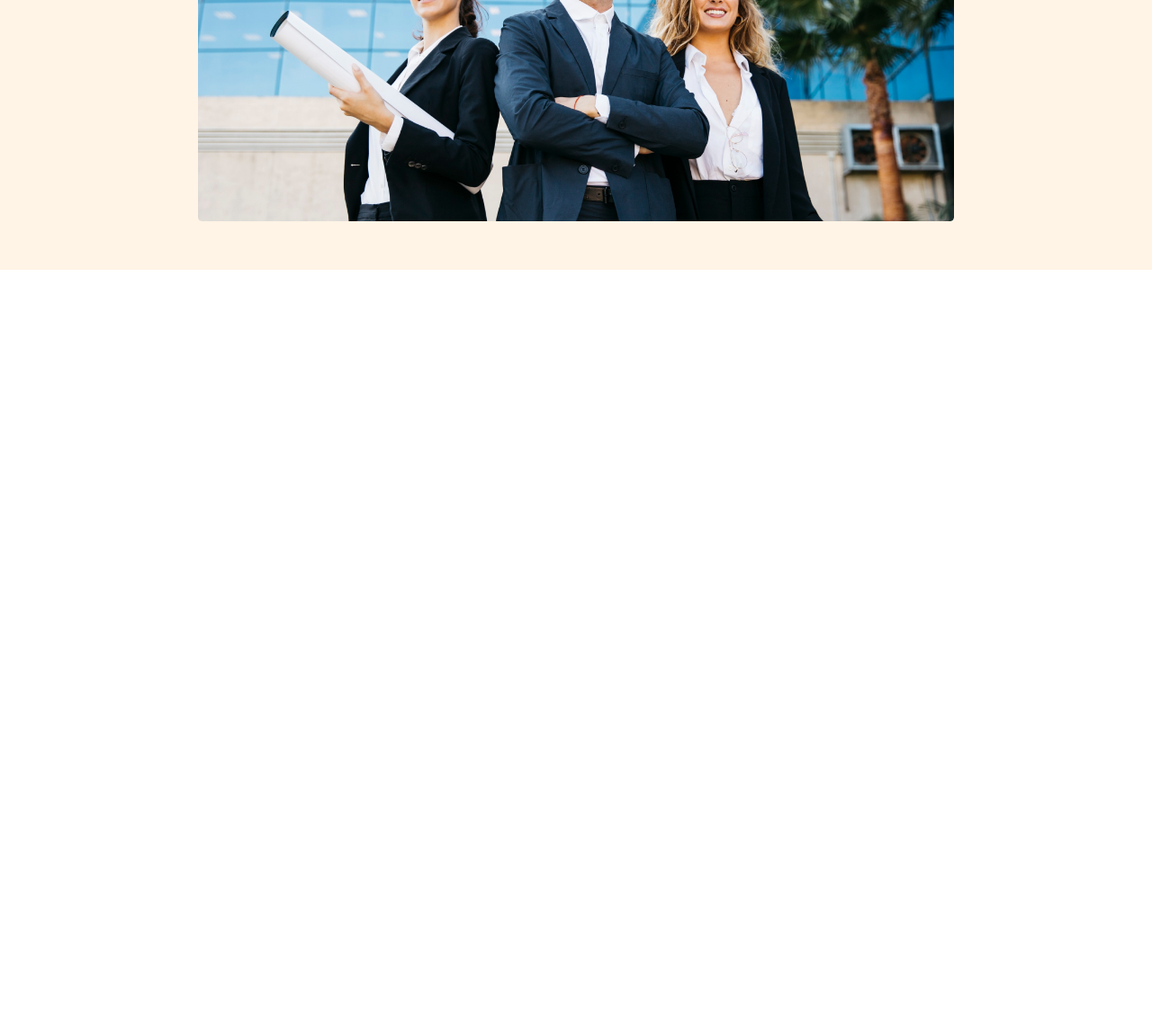
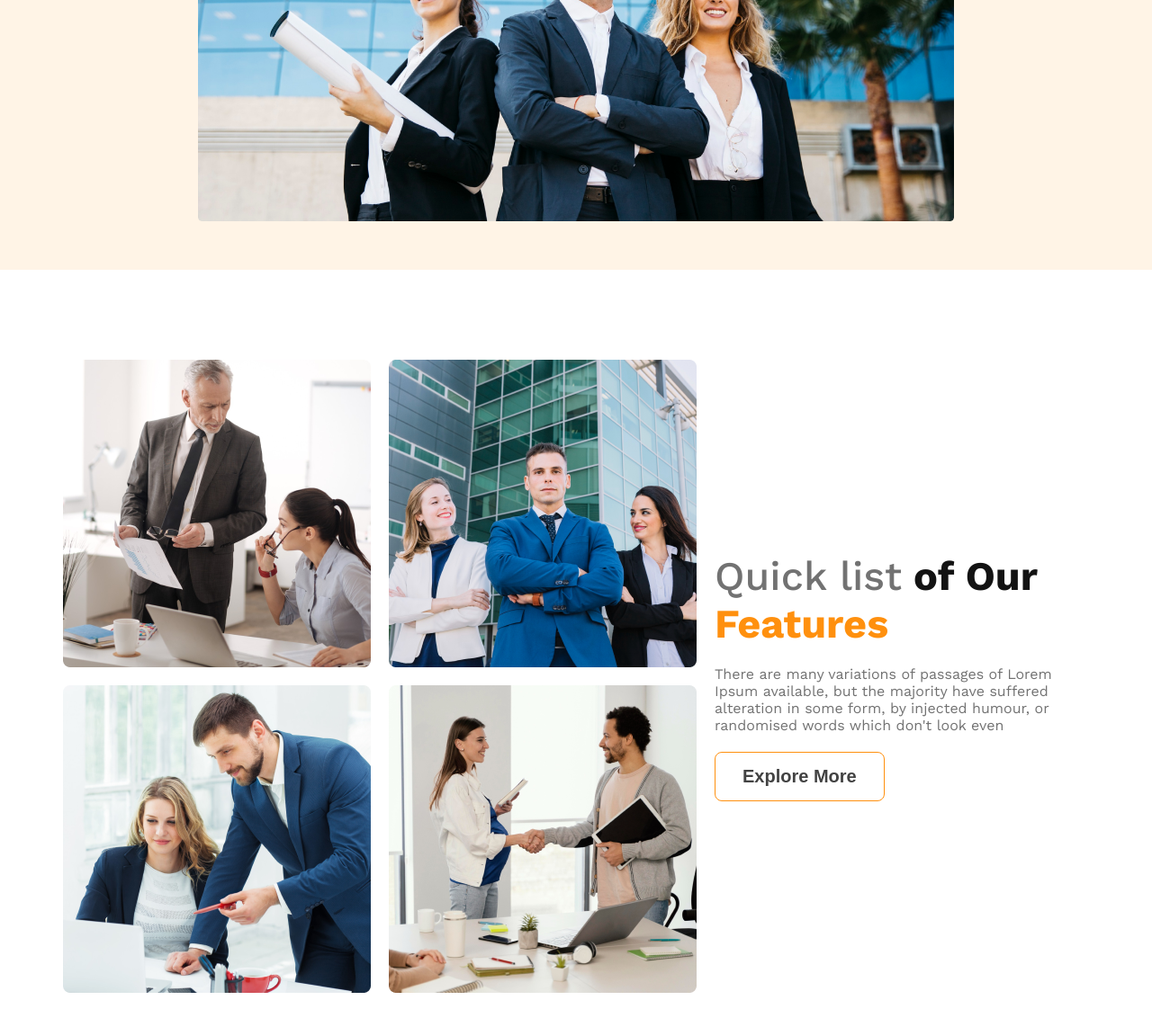
Before and after one commit to Sk-Monir/G3-Architects-Html-Css-Responsive, a plain HTML site: page index.html in a window 1280 px wide. Shown: the part 640-1782 px from the top of the page at 90% size. Before the commit the page ends 940 px from the top, so only its background shows below. Drawn offline with nearby package versions, Linux system fonts and the light colour scheme.

Commit message:
our feature section add

```diff
--- a/css/style.css
+++ b/css/style.css
@@ -1,7 +1,13 @@
-/* google font css start */
+/*-----------------------------
+google font css start
+-------------------------------*/
 @import url('https://fonts.googleapis.com/css2?family=Work+Sans:wght@400;500;600;700&display=swap');
-/* google font css end */
-/* common css start */
+/*-----------------------------
+ google font css end
+ ------------------------------*/
+/*-----------------------------
+common css start
+-------------------------------*/
 *{
     margin: 0;
     padding: 0;
@@ -57,8 +63,12 @@ a{
     background-color: #FF900E;
     border: 1px solid #FF900E;
 }
-/* common css End */
-/* Header section start */
+/*------------------------------
+ common css End
+ ------------------------------ */
+/*------------------------------
+ Header section start
+ ------------------------------*/
 header{
     padding: 50px 0;
     background: rgba(255, 144, 14, 0.10);
@@ -77,7 +87,9 @@ header{
     color: #fff;
     background-color: #FF900E;
 }
-/* Banner sec start */
+/*------------------------------
+ Banner sec start
+ ------------------------------ */
 #banner{
     padding: 50px 150px 0;
 }
@@ -89,4 +101,35 @@ header{
     max-width: 100%;
     margin-top: 20px;
 }
-/* Header section end */
+/*------------------------------
+ Header section end
+ ------------------------------- */
+
+ /* ----------------------------
+    main section start
+ -------------------------------*/
+ /*------------------------------
+ our features sec start
+ ------------------------------ */
+ #our_features{
+     margin: 100px 0;
+ }
+ #our_features .row{
+    gap:20px
+ }
+ .gray{
+    color:#727272;
+    font-weight: 500;
+ }
+ .yellow{
+    color:#FF900E;
+ }
+ .our_features_img{
+    display: grid;
+    grid-template-columns: repeat(2, 1fr);
+    gap: 20px;
+ }
+
+ /* ----------------------------
+    main section start
+ -------------------------------*/
--- a/index.html
+++ b/index.html
@@ -33,9 +33,40 @@
                 <img src="images/banner.png" alt="">
             </div>
         </div>
-
     </header>
     <!-- header section End -->
+    <!-- main section start -->
+    <main>
+        <!-- Our Features sec start -->
+        <section id="our_features">
+            <div class="container row">
+                <div class="our_features_img">
+                    <img src="images/team1.png" alt="">
+                    <img src="images/team2.png" alt="">
+                    <img src="images/team3.png" alt="">
+                    <img src="images/team4.png" alt="">
+                </div>
+                <div class="our_features_text">
+                    <h2 class="sec_ttl"><span class="gray">Quick list</span> of Our <span class="yellow">Features</span></h2>
+                    <p class="sec_text">There are many variations of passages of Lorem Ipsum available, but the majority
+                        have suffered alteration in some form, by injected humour, or randomised words which don't look
+                        even</p>
+                    <button class="btn">Explore More</button>
+                </div>
+
+            </div>
+        </section>
+        <!-- Your Features sec start -->
+        <section id="your_features">
+            <div class="container row">
+                <div class="your_features_text">
+
+                </div>
+            </div>
+        </section>
+
+    </main>
+    <!-- main section End -->
 </body>
 
 </html>
```
